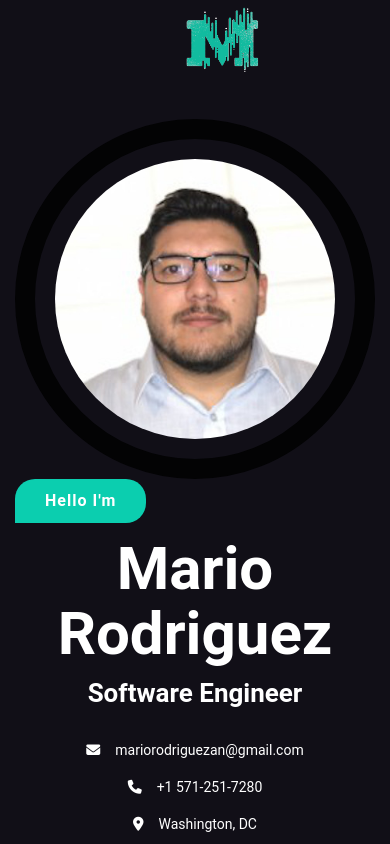
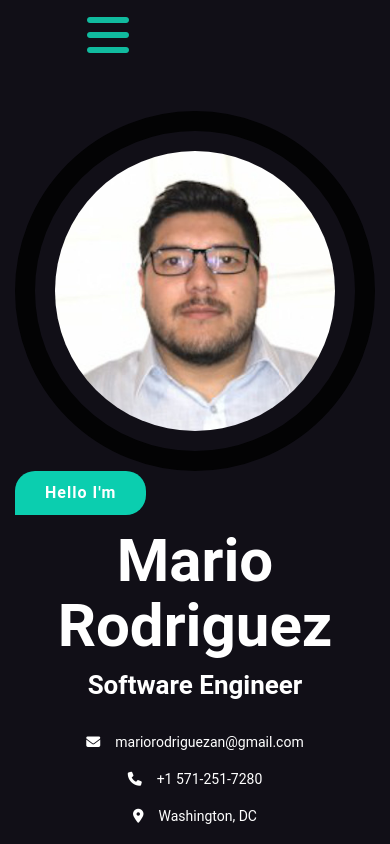
Before and after one commit to MarioR9/PortfolioV3, a React (Create React App) app: page / in a window 390 px wide. Shown: the top 844 px of the page. Built offline with nearby package versions, Linux system fonts and the light colour scheme.

Commit message:
minor fixes

```diff
--- a/src/components/Navigation.jsx
+++ b/src/components/Navigation.jsx
@@ -9,6 +9,11 @@ const Navigation = () => {
 
     return (
         <div className='nav' >
+            <div>
+            <div className='nav__menu'>
+            <i class="fas fa-bars"></i>
+            </div>
+            </div>
             <div>
             <div>
             <a href='/home'>
--- a/src/components/Skills.jsx
+++ b/src/components/Skills.jsx
@@ -45,13 +45,12 @@ const Skills = () => {
                              <p>{skill.name}</p>
                              <p>{skill.percentage}</p>
                              <div className='skills__progessbarback'>
-                             <div className='skills__info'
+                             <div
                               data-aos="zoom-in-right"
                               data-aos-delay="30"
                               data-aos-easing="ease-in-out"
                               data-aos-offset="200"
                               data-aos-duration="1800"
-                              className='skills__info'
                              style={{width: `${skill.percentage}` }} className='skills__progessbar'></div>
                              </div>
                              </div>
--- a/src/css/Navigation.css
+++ b/src/css/Navigation.css
@@ -11,6 +11,9 @@
     margin-left: 14vw;
     height: 80px;
     object-fit: contain;
+}
+.nav__menu {
+    display: none;
 }
 .nav__links {
     margin-right: 13%;
@@ -42,4 +45,20 @@
     .nav__links  {
         display: none;
     }
+    .nav__logo {
+       display: none;
+    }
+    .nav__menu {
+        display: inline;
+        justify-content: left;
+        margin: auto;
+        font-size: 3em;
+        color: #11bb9f;
+    }
+    .nav {
+        background-color: #110f17;
+        position: sticky;
+        top: 0;
+        z-index: 100;
+    }
   }
```
